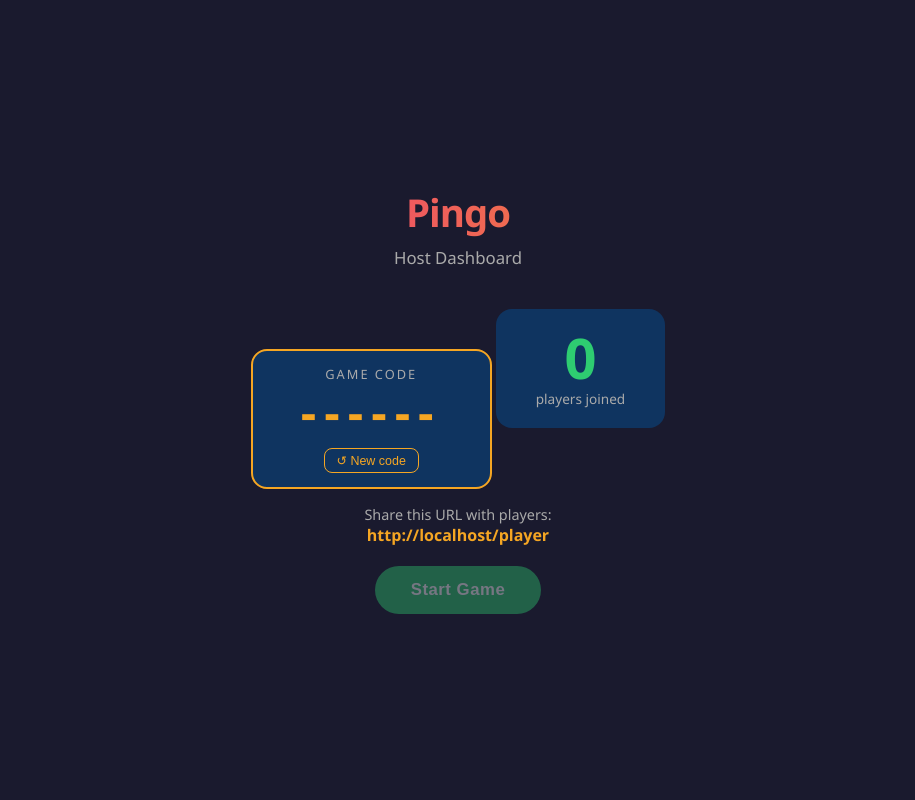
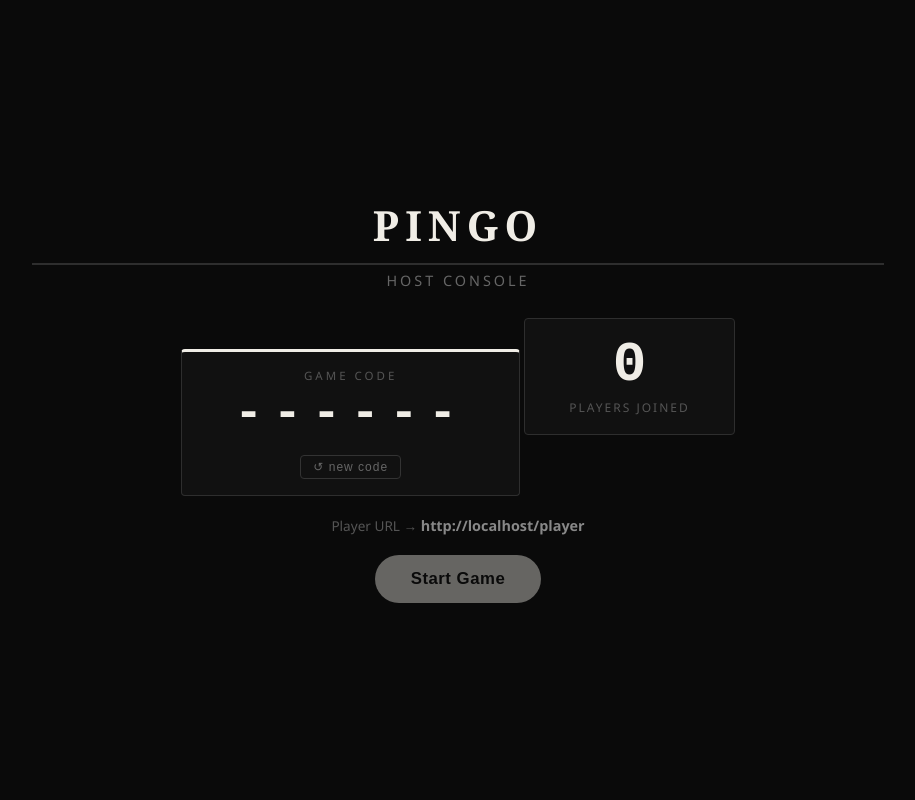
Before and after one commit to shoebUnideb/pingo, a Flask app: page /host in a window 1280 px wide. Shown: the whole page, without its empty margins (182-1097 px from the left). Run offline with Flask 3, Linux system fonts and the light colour scheme; some libraries are stand-ins or nearby versions.

Commit message:
Vintage black and white theme overhaul

```diff
--- a/static/css/style.css
+++ b/static/css/style.css
@@ -9,8 +9,8 @@ body {
   justify-content: center;
 }
 
-.host-body   { background: #1a1a2e; color: #eee; }
-.player-body { background: #16213e; color: #eee; }
+.host-body   { background: #0a0a0a; color: #f0ede6; }
+.player-body { background: #0a0a0a; color: #f0ede6; }
 
 /* ── Screens ──────────────────────────────────────────────────────────────── */
 .screen {
@@ -29,19 +29,23 @@ body {
 
 /* ── Typography ───────────────────────────────────────────────────────────── */
 .logo {
-  font-size: 2.4rem;
+  font-size: 2.6rem;
   font-weight: 900;
-  letter-spacing: -1px;
-  background: linear-gradient(90deg, #e91e8c, #f5a623);
-  -webkit-background-clip: text;
-  -webkit-text-fill-color: transparent;
-  margin-bottom: 8px;
+  letter-spacing: 6px;
+  text-transform: uppercase;
+  color: #f0ede6;
+  font-family: Georgia, 'Times New Roman', serif;
+  margin-bottom: 6px;
+  border-bottom: 2px solid #2e2e2e;
+  padding-bottom: 10px;
 }
 
 .subtitle {
-  font-size: 1.05rem;
-  color: #aaa;
+  font-size: 0.9rem;
+  color: #666;
   margin-bottom: 28px;
+  text-transform: uppercase;
+  letter-spacing: 3px;
 }
 
 /* ── Buttons ──────────────────────────────────────────────────────────────── */
@@ -61,9 +65,9 @@ body {
 .btn:active:not(:disabled) { transform: scale(0.97); }
 .btn:disabled { opacity: 0.4; cursor: not-allowed; }
 
-.btn-green { background: #2ecc71; color: #fff; }
-.btn-blue  { background: #3498db; color: #fff; }
-.btn-pdf   { background: #8e44ad; color: #fff; }
+.btn-green { background: #f0ede6; color: #0a0a0a; }
+.btn-blue  { background: transparent; border: 2px solid #f0ede6; color: #f0ede6; }
+.btn-pdf   { background: transparent; border: 2px solid #888; color: #888; }
 
 .gameover-actions {
   display: flex;
@@ -81,42 +85,45 @@ body {
   display: inline-flex;
   flex-direction: column;
   align-items: center;
-  background: #0f3460;
-  border: 2px solid #f5a623;
-  border-radius: 16px;
-  padding: 14px 48px;
-  margin: 0 auto 16px;
+  background: #111;
+  border: 1px solid #2e2e2e;
+  border-top: 3px solid #f0ede6;
+  border-radius: 4px;
+  padding: 16px 52px;
+  margin: 0 auto 20px;
 }
-.game-code-display small { font-size: 0.8rem; color: #aaa; text-transform: uppercase; letter-spacing: 2px; }
-.game-code-display span  { font-size: 3rem; font-weight: 900; color: #f5a623; letter-spacing: 8px; line-height: 1.2; }
+.game-code-display small { font-size: 0.72rem; color: #555; text-transform: uppercase; letter-spacing: 3px; }
+.game-code-display span  { font-size: 3rem; font-weight: 900; color: #f0ede6; letter-spacing: 10px; line-height: 1.3; font-family: 'Courier New', monospace; }
 
 .btn-regen {
-  margin-top: 8px;
+  margin-top: 10px;
   background: none;
-  border: 1px solid #f5a623;
-  color: #f5a623;
-  border-radius: 8px;
+  border: 1px solid #333;
+  color: #666;
+  border-radius: 4px;
   padding: 4px 12px;
-  font-size: 0.78rem;
+  font-size: 0.75rem;
   cursor: pointer;
-  transition: background 0.15s;
+  transition: border-color 0.15s, color 0.15s;
+  letter-spacing: 1px;
 }
-.btn-regen:hover { background: rgba(245,166,35,0.15); }
+.btn-regen:hover { border-color: #f0ede6; color: #f0ede6; }
 
 .player-count-badge {
   display: inline-flex;
   flex-direction: column;
   align-items: center;
-  background: #0f3460;
-  border-radius: 16px;
-  padding: 20px 40px;
-  margin: 12px auto 24px;
+  background: #111;
+  border: 1px solid #2e2e2e;
+  border-radius: 4px;
+  padding: 18px 44px;
+  margin: 0 auto 20px;
 }
-.player-count-badge span { font-size: 3.5rem; font-weight: 900; color: #2ecc71; line-height: 1; }
-.player-count-badge small { font-size: 0.85rem; color: #aaa; margin-top: 4px; }
+.player-count-badge span { font-size: 3.5rem; font-weight: 900; color: #f0ede6; line-height: 1; font-family: 'Courier New', monospace; }
+.player-count-badge small { font-size: 0.75rem; color: #555; margin-top: 6px; text-transform: uppercase; letter-spacing: 2px; }
 
-.hint { color: #aaa; font-size: 0.9rem; margin-bottom: 4px; }
-.hint strong { color: #f5a623; font-size: 1rem; word-break: break-all; }
+.hint { color: #555; font-size: 0.85rem; margin-bottom: 4px; }
+.hint strong { color: #888; font-size: 0.9rem; word-break: break-all; }
 
 /* ── Host question header ─────────────────────────────────────────────────── */
 .host-header {
--- a/static/js/host.js
+++ b/static/js/host.js
@@ -1,4 +1,4 @@
-const OPTION_COLORS = ['#e74c3c', '#3498db', '#f1c40f', '#2ecc71'];
+const OPTION_COLORS = ['#888888', '#505050', '#707070', '#383838'];
 const OPTION_LABELS = ['A', 'B', 'C', 'D'];
 
 const socket = io();
--- a/static/js/player.js
+++ b/static/js/player.js
@@ -1,4 +1,4 @@
-const OPTION_COLORS = ['#e74c3c', '#3498db', '#f1c40f', '#2ecc71'];
+const OPTION_COLORS = ['#888888', '#505050', '#707070', '#383838'];
 const OPTION_LABELS = ['A', 'B', 'C', 'D'];
 
 const socket = io();
--- a/templates/host.html
+++ b/templates/host.html
@@ -12,22 +12,20 @@
   <!-- LOBBY SCREEN -->
   <div id="lobby-screen" class="screen">
     <h1 class="logo">Pingo</h1>
-    <p class="subtitle">Host Dashboard</p>
+    <p class="subtitle">Host Console</p>
 
     <div class="game-code-display">
       <small>Game Code</small>
       <span id="game-code-value">------</span>
-      <button id="regen-code-btn" class="btn-regen" title="Generate new code">↺ New code</button>
+      <button id="regen-code-btn" class="btn-regen" title="Generate new code">↺ new code</button>
     </div>
 
     <div class="player-count-badge">
       <span id="player-count">0</span>
-      <small>players joined</small>
+      <small>Players Joined</small>
     </div>
 
-    <p class="hint">Share this URL with players:<br>
-      <strong id="player-url"></strong>
-    </p>
+    <p class="hint">Player URL &rarr; <strong id="player-url"></strong></p>
 
     <button id="start-btn" class="btn btn-green" disabled>
       Start Game
```
Also changed, not shown: other parts of static/css/style.css (+149 -117 lines).
